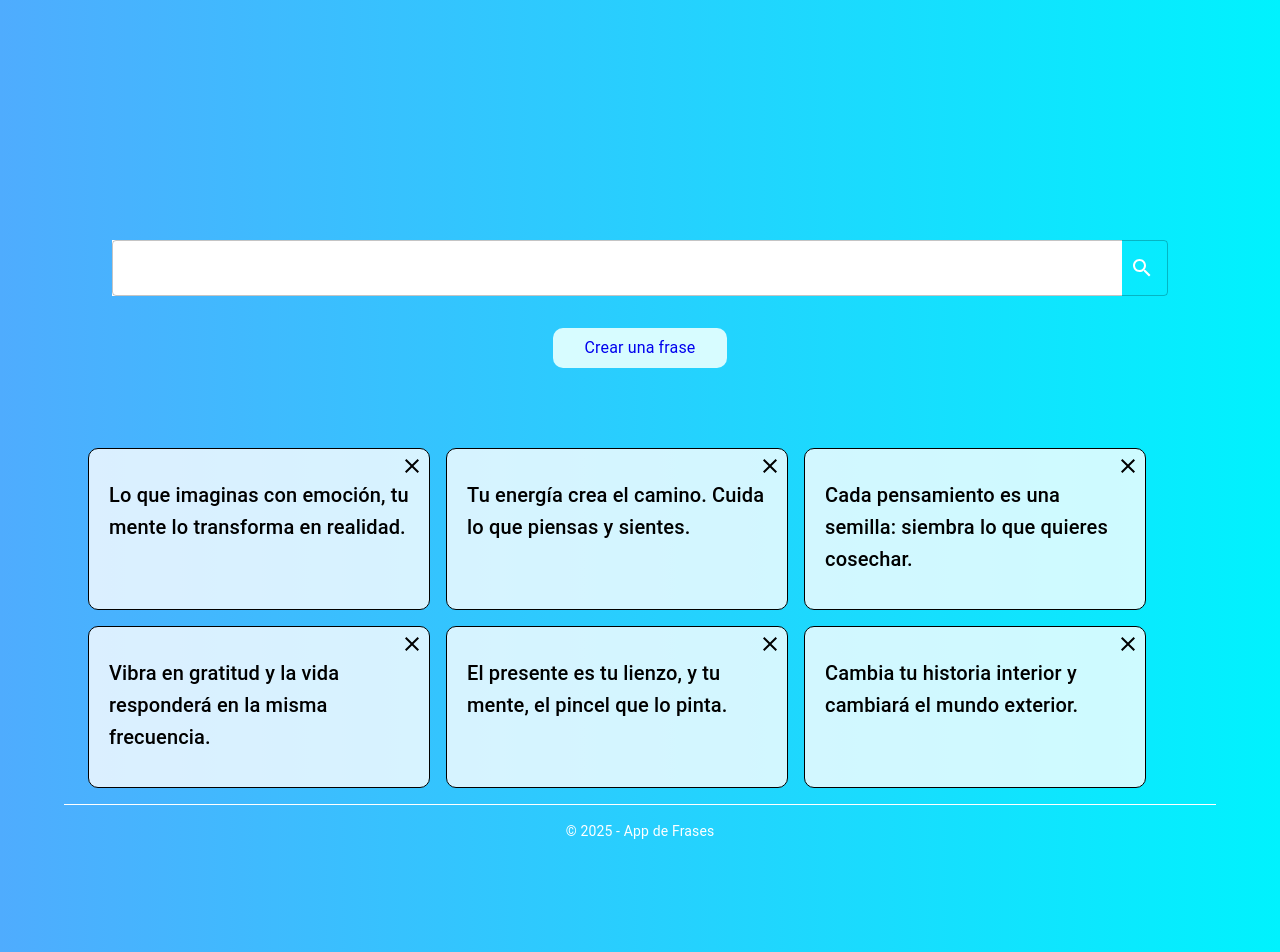
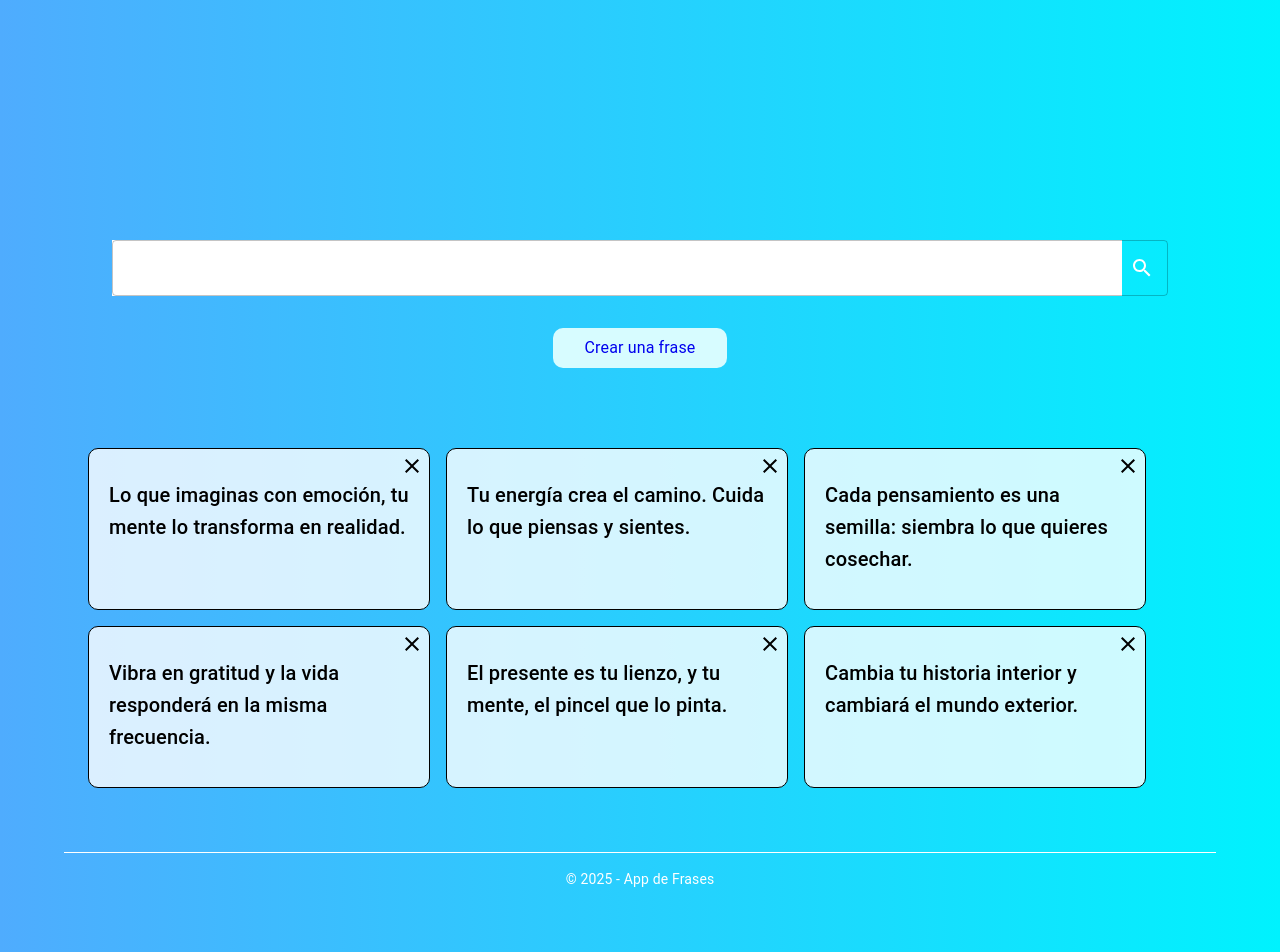
Before and after one commit to PicassoOctavio/PhrasesApp, a React (Vite) app in the folder phrases-app/: page / in a window 1280 px wide. Shown: the top 952 px of the page. Built offline with nearby package versions, Linux system fonts and the light colour scheme.

Commit message:
Update Footer.css

```diff
--- a/phrases-app/src/components/Footer/Footer.css
+++ b/phrases-app/src/components/Footer/Footer.css
@@ -1,6 +1,6 @@
 .footer-container {
   width: 100%;
-  margin-top: 1rem;
+  margin-top: 4rem;
   padding-top: 1rem;
   padding-bottom: 1rem;
   text-align: center;
```
